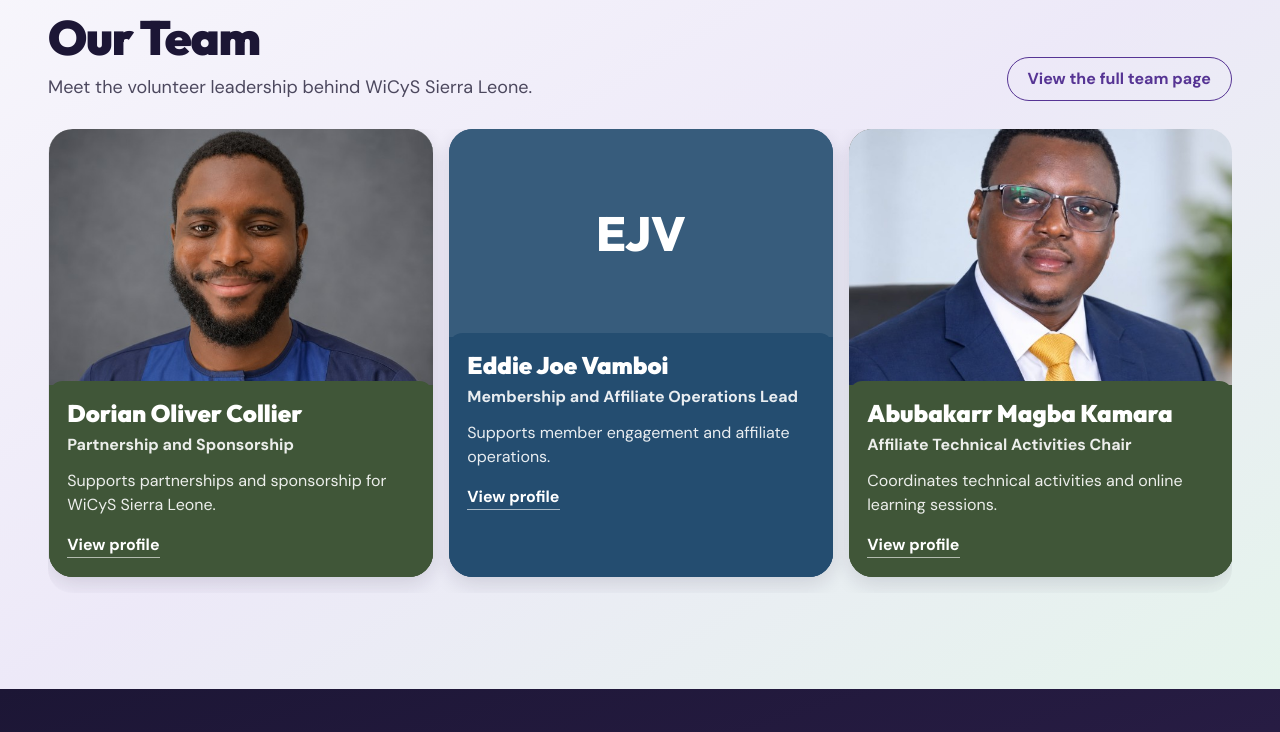
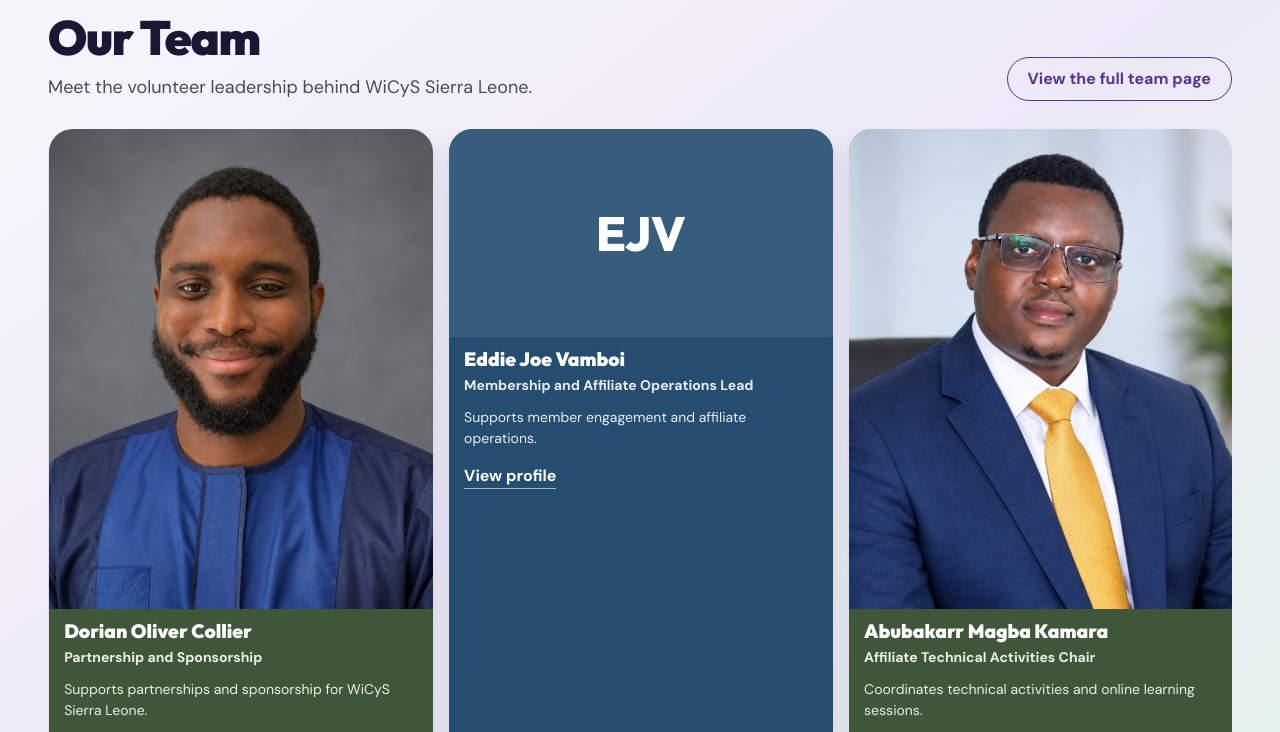
Before and after one commit to ChristianaLebbie/wicys-sierra-leone, a plain HTML site: page index.html in a window 1280 px wide. Shown: the part 3730-4462 px from the top of the page. Drawn offline with nearby package versions, Linux system fonts and the light colour scheme.

Commit message:
Show full faces and upper chest in team portraits

```diff
--- a/interactions.css
+++ b/interactions.css
@@ -152,14 +152,16 @@ main .action-card:hover { box-shadow: 0 15px 28px #21163630; }
 .profile-monogram { display: grid; width: 100%; min-height: 13rem; place-items: center; background: #ffffff16; color: white; font: 800 3rem Outfit, sans-serif; }
 .profile-card-button { background-color: inherit; }
 .profile-card-button .profile-photo, .profile-card-button .profile-monogram { width: 100%; min-height: 0; height: clamp(10.5rem, 22vw, 13rem); }
-.profile-card-button .profile-card-text { padding: 1rem 1.15rem 1.2rem; }
+.profile-card-button .profile-card-text { padding: .7rem .95rem .85rem; }
+.profile-card-button .profile-card-text h3 { font-size: 1.2rem; line-height: 1.2; }
+.profile-card-button .profile-card-text p { font-size: .875rem; line-height: 1.45; }
 .profile-card-button :is(.profile-photo, .profile-monogram) + .profile-card-text {
   position: relative;
-  margin-top: -.25rem;
+  margin-top: 0;
   border-radius: .85rem .85rem 0 0;
   background-color: inherit;
 }
-.profile-card-button .profile-photo { height: clamp(13rem, 35vw, 16rem); object-fit: cover; object-position: center 22%; }
+.profile-card-button .profile-photo { height: auto; aspect-ratio: 4 / 5; object-fit: cover; object-position: center top; }
 .profile-dialog .profile-photo { width: min(100%, 34vh); height: auto; margin-inline: auto; }
 footer .site-email { overflow-wrap: anywhere; }
 
@@ -225,7 +227,7 @@ main .action-card:hover, main .action-card:focus-visible { box-shadow: 0 14px 30
 }
 
 
-.directory-officer .profile-card-text h3 { font-size: 1.3rem; line-height: 1.25; }
+
 .directory-officer .profile-card-button { justify-content: flex-start; }
 .directory-advisor .profile-card-text { padding: 1.15rem; }
 .profile-dialog { max-height: min(85vh, 85dvh); overscroll-behavior: contain; }
```
